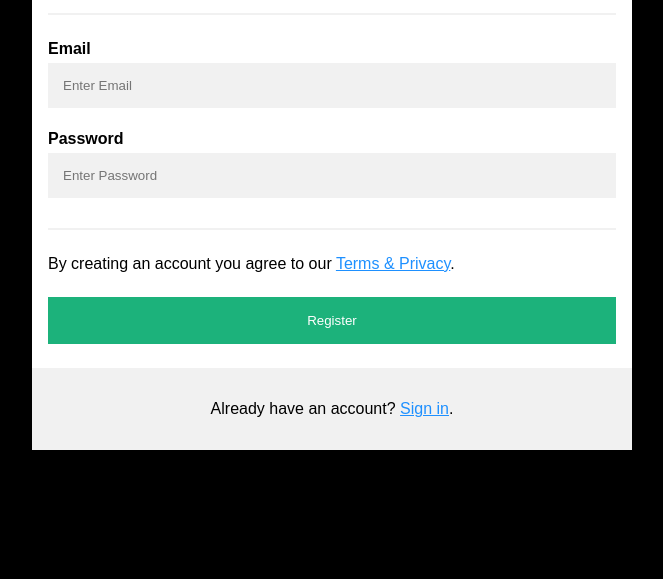
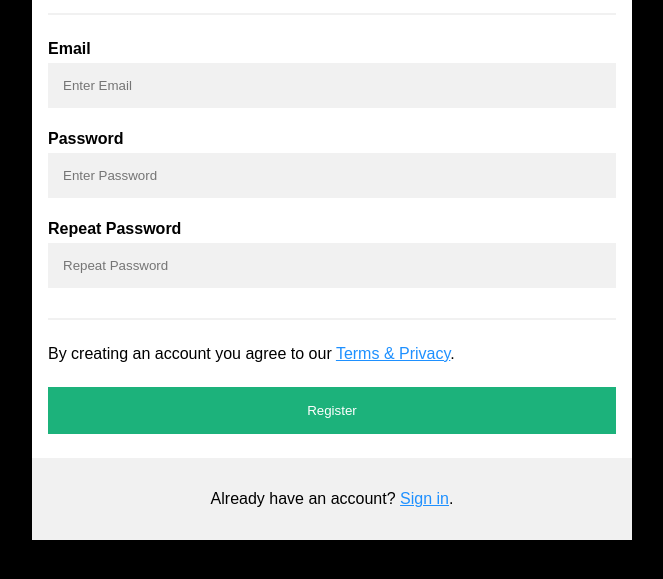
Before and after one commit to Partha-2000-Snp/2418-login, a plain HTML site: page reg.html in a window 1280 px wide. Shown: the part 125-704 px from the top of the page, without its empty margins (308-971 px from the left). Drawn offline with Linux system fonts and the light colour scheme.

Commit message:
reg page modified

```diff
--- a/reg.html
+++ b/reg.html
@@ -84,6 +84,9 @@ a {
     <label for="psw"><b>Password</b></label>
     <input type="password" placeholder="Enter Password" name="psw" id="password" required>
 
+    <label for="psw-repeat"><b>Repeat Password</b></label>
+    <input type="password" placeholder="Repeat Password" name="psw-repeat" id="psw-repeat" required>
+
     <hr>
     <p>By creating an account you agree to our <a href="#">Terms & Privacy</a>.</p>
 
```
